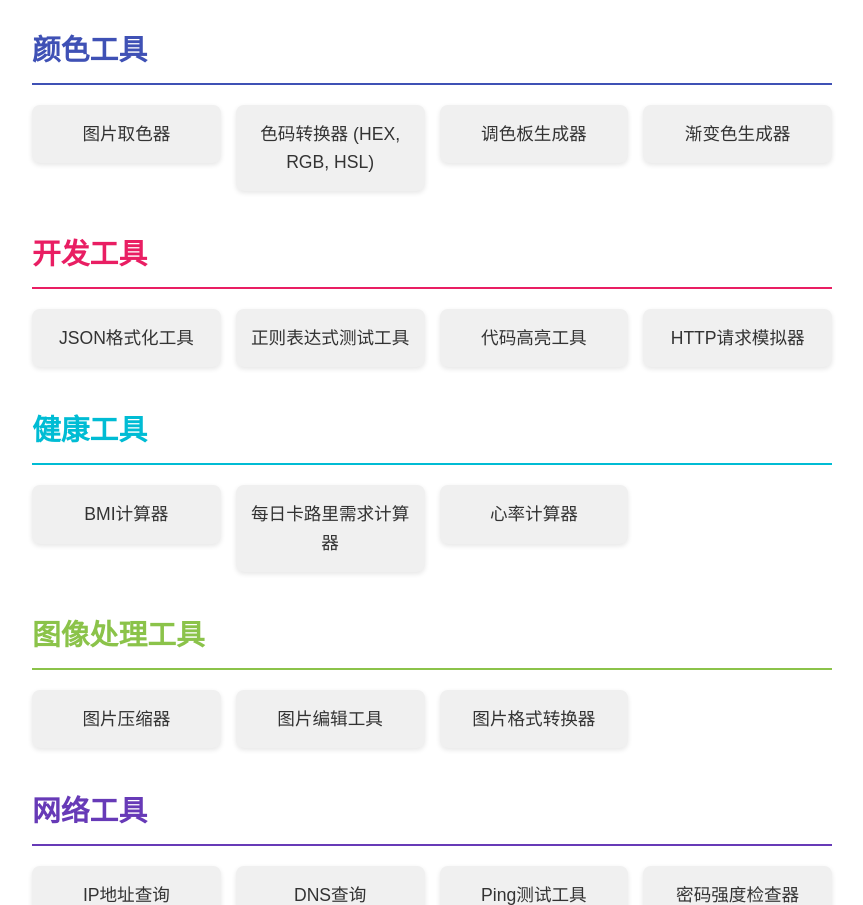
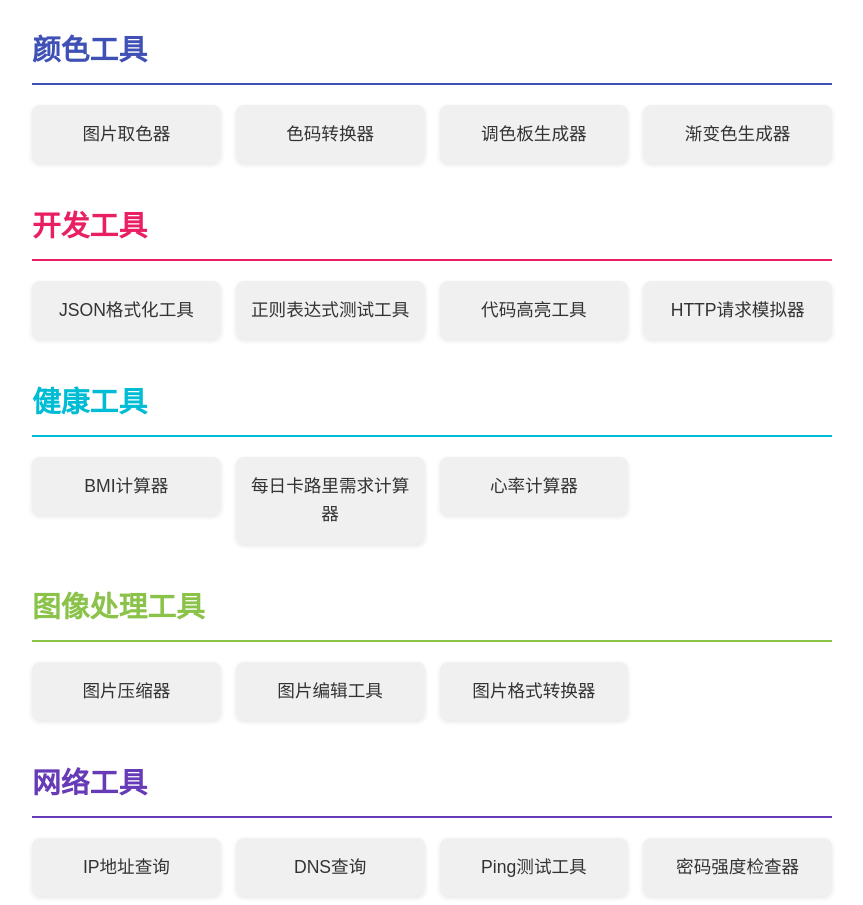
Before and after one commit to lcz-0713/lcz-0713.github.io, a plain HTML site: page index.html in a window 1280 px wide. Shown: the part 1078-1983 px from the top of the page, without its empty margins (208-1071 px from the left). Drawn offline with Linux system fonts and the light colour scheme.

Commit message:
Update index.html

```diff
--- a/index.html
+++ b/index.html
@@ -17,8 +17,8 @@
             max-width: 800px;
             margin: 20px auto;
             padding: 20px;
-            padding-left: 40px; /* 增加左右边距 */
-            padding-right: 40px; /* 增加左右边距 */
+            padding-left: 40px;
+            padding-right: 40px;
             background-color: #fff;
             border-radius: 8px;
             box-shadow: 0 4px 8px rgba(0,0,0,0.1);
@@ -234,7 +234,7 @@
             <h2>颜色工具</h2>
             <ul class="tools">
                 <li><a href="color/index1.html">图片取色器</a></li>
-                <li><a href="color/index2.html">色码转换器 (HEX, RGB, HSL)</a></li>
+                <li><a href="color/index2.html">色码转换器</a></li>
                 <li><a href="color/index3.html">调色板生成器</a></li>
                 <li><a href="color/index4.html">渐变色生成器</a></li>
             </ul>
```
